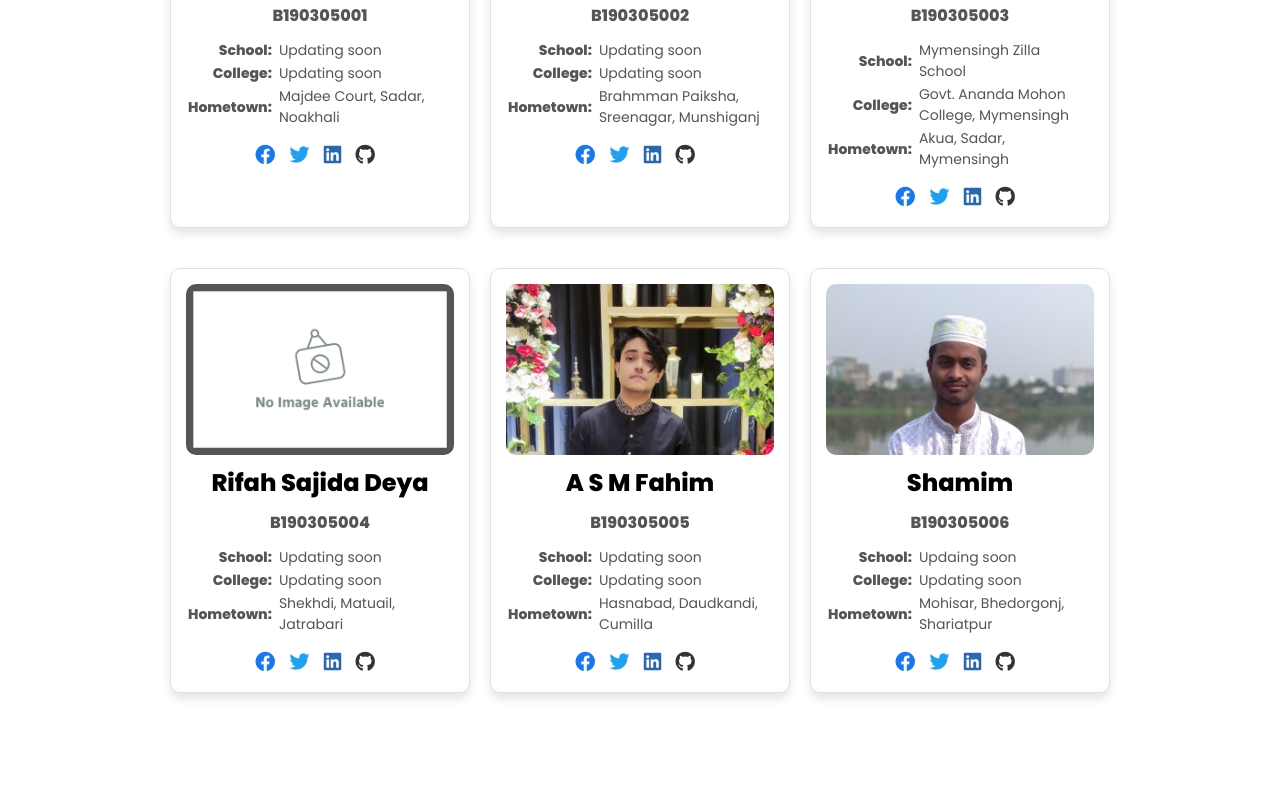
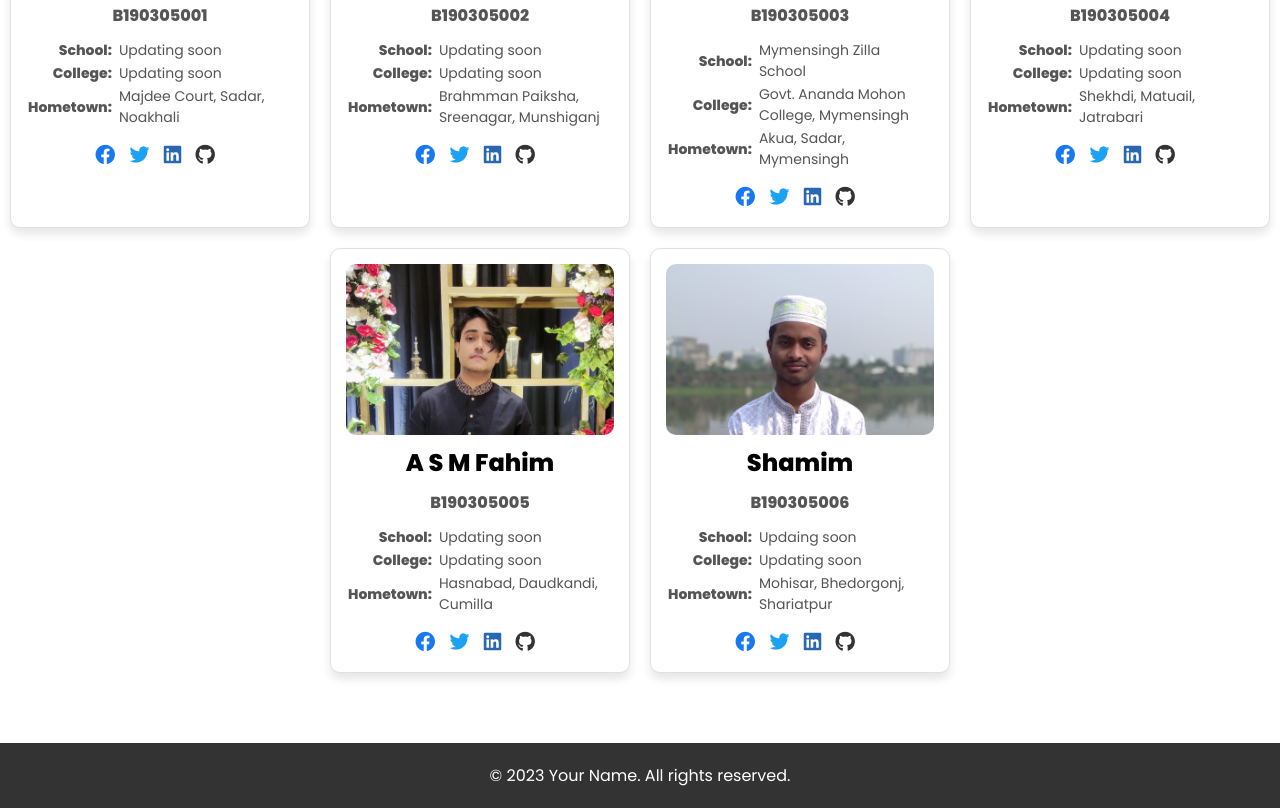
Before and after one commit to nishatrhythm/CSE11, a plain HTML site: page index.html in a window 1280 px wide. Shown: the part 363-1171 px from the top of the page. Before the commit the page ends 1126 px from the top, so only its background shows below. Drawn offline with Linux system fonts and the light colour scheme.

Commit message:
Initial commit

```diff
--- a/index.html
+++ b/index.html
@@ -5,7 +5,7 @@
     <meta charset="UTF-8">
     <meta name="viewport" content="width=device-width, initial-scale=1.0">
     <link rel="stylesheet" href="styles.css">
-    <title>Student Introductory Website</title>
+    <title>CSE 11</title>
 
     <link rel="stylesheet" href="https://cdnjs.cloudflare.com/ajax/libs/font-awesome/6.2.0/css/all.min.css">
 </head>
@@ -97,7 +97,6 @@
                 <a href="https://www.github.com"><i class="fab fa-github"></i></a>
             </div>
         </div>
-        <section class="student-profiles">
         <!-- Example student card: -->
         <div class="student-card">
             <img class="student-image" src="/images/004.jpg" alt="Student 2">
@@ -183,6 +182,10 @@
         <!-- Repeat this card structure for other students -->
     </section>
 
+    <footer class="footer">
+        <p>&copy; 2023 Your Name. All rights reserved.</p>
+    </footer>
+
     <script src="script.js"></script>
 </body>
 
--- a/styles.css
+++ b/styles.css
@@ -15,7 +15,6 @@
 /* Reset some default styles for better consistency */
 body {
     overflow-x: hidden;
-    padding-bottom: 60px; /* Add padding for the footer */
 }
 
 /* Navbar styles with animated unique gradient background */
@@ -78,6 +77,7 @@ body {
     flex-wrap: wrap;
     justify-content: center;
     margin-top: 20px;
+    margin-bottom: 60px; /* Adjust the value to your preference */
 }
 
 /* Unique styles for student cards with animation */
@@ -219,3 +219,13 @@ body {
 .custom-social-links a:hover {
     color: #0056b3; /* Change the hover color as needed */
 }
+
+
+/* Style for the footer */
+.footer {
+    background-color: #333; /* Background color for the footer */
+    color: white; /* Text color for the footer */
+    text-align: center; /* Center-align the text */
+    padding: 20px 0; /* Add vertical padding (top and bottom) and no horizontal padding */
+    width: 100%; /* Full width */
+}
```
Lines whose indentation alone changed are shown as unchanged.
